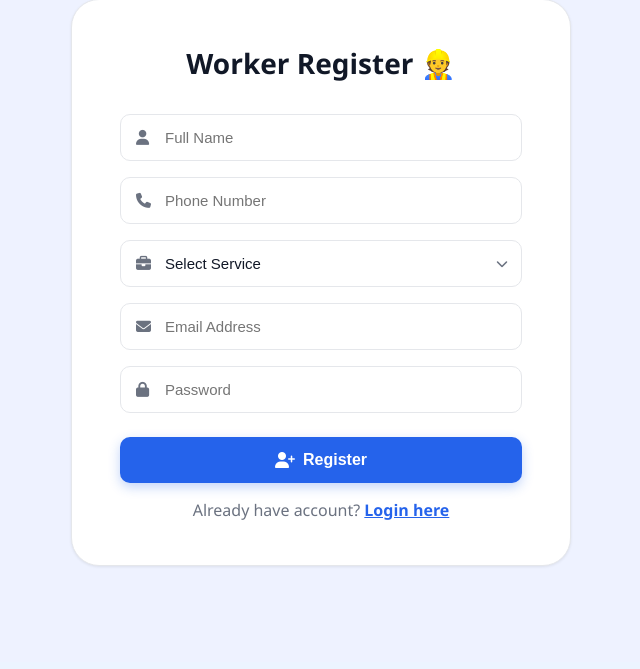
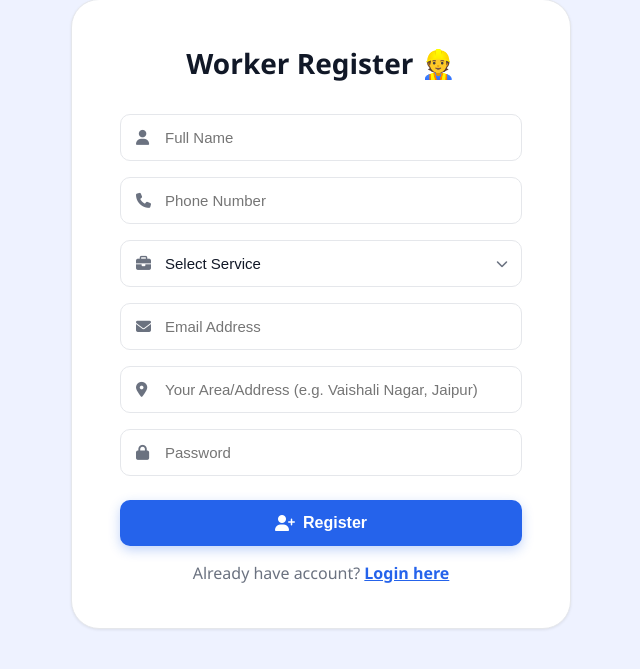
Before and after one commit to yashsingh-tech/Fix-it-Hub, a Flask app: page /worker/register in a window 1280 px wide. Shown: the part 177-846 px from the top of the page, without its empty margins (319-959 px from the left). Before the commit the page ends 744 px from the top, so only its background shows below. Run offline with Flask 3, Linux system fonts and the light colour scheme.

Commit message:
add workers address feature

```diff
--- a/app.py
+++ b/app.py
@@ -15,7 +15,8 @@ def init_db():
             phone TEXT,
             service TEXT,
             email TEXT,
-            password TEXT
+            password TEXT,
+            address TEXT
         )
     ''')
     c.execute('''
@@ -54,11 +55,12 @@ def worker_register():
         phone = request.form["phone"]
         service = request.form["service"]
         email = request.form["email"]
+        address = request.form["address"]
         password = generate_password_hash(request.form["password"])
         conn = sqlite3.connect('database.db')
         c = conn.cursor()
-        c.execute("INSERT INTO workers (name, phone, service, email, password) VALUES (?, ?, ?, ?, ?)",
-                  (name, phone, service, email, password))
+        c.execute("INSERT INTO workers (name, phone, service, email, password, address) VALUES (?, ?, ?, ?, ?, ?)",
+                  (name, phone, service, email, password, address))
         conn.commit()
         conn.close()
         return redirect("/worker/login")
--- a/templates/worker_register.html
+++ b/templates/worker_register.html
@@ -57,6 +57,10 @@
             <i class="fas fa-envelope"></i>
             <input type="email" name="email" placeholder="Email Address" required/>
           </div>
+          <div class="input-group" style="margin-bottom:16px;">
+            <i class="fas fa-map-marker-alt"></i>
+            <input type="text" name="address" placeholder="Your Area/Address (e.g. Vaishali Nagar, Jaipur)" required/>
+          </div>
           <div class="input-group" style="margin-bottom:24px;">
             <i class="fas fa-lock"></i>
             <input type="password" name="password" placeholder="Password" required/>
--- a/templates/workers.html
+++ b/templates/workers.html
@@ -38,6 +38,7 @@
               <p style="font-size:18px; font-weight:700;">{{ worker[1] }}</p>
               <p style="color:#6B7280;"><i class="fas fa-phone"></i> {{ worker[2] }}</p>
               <p style="color:#6B7280;"><i class="fas fa-briefcase"></i> {{ worker[3] | replace('_', ' ') | title }}</p>
+              <p style="color:#6B7280;"><i class="fas fa-map-marker-alt"></i> {{ worker[4] if worker[4] else 'Address not provided' }}</p>
               <a href="/book/{{ worker[0] }}" class="btn-explore" style="margin-top:12px; padding:10px 20px; font-size:14px;">
                 <i class="fas fa-calendar-check"></i> Book Now
               </a>
```
